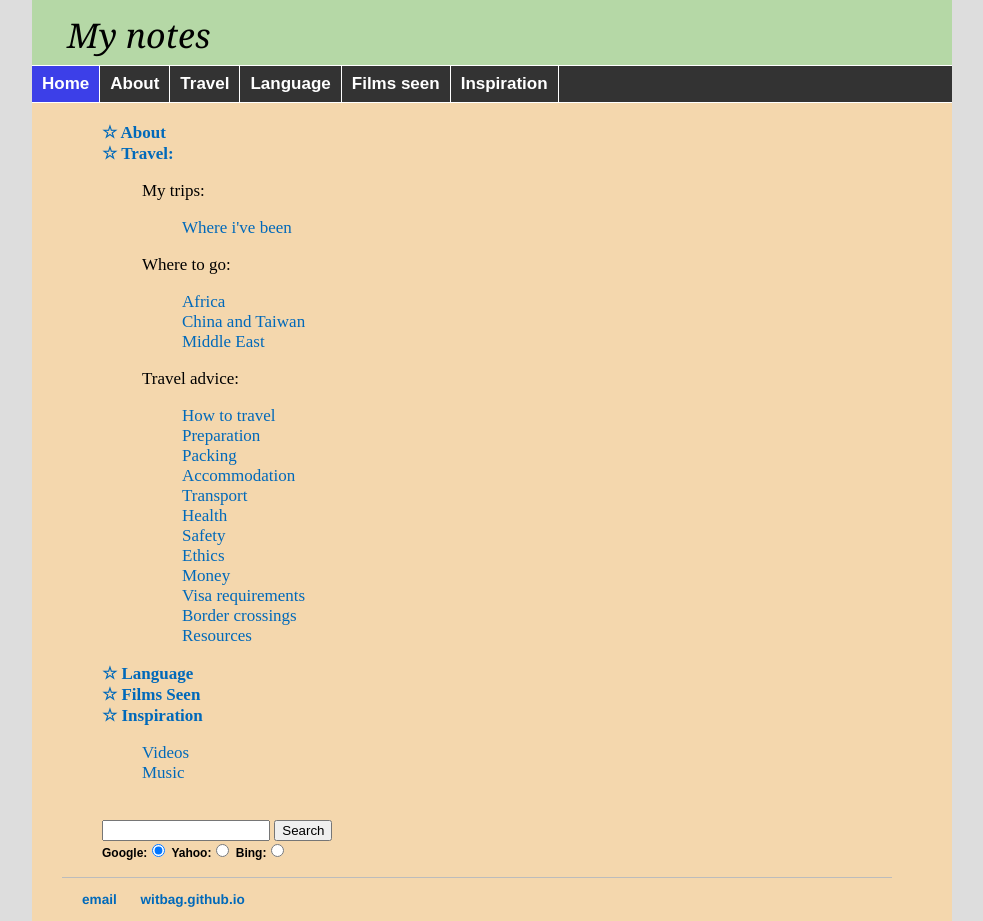
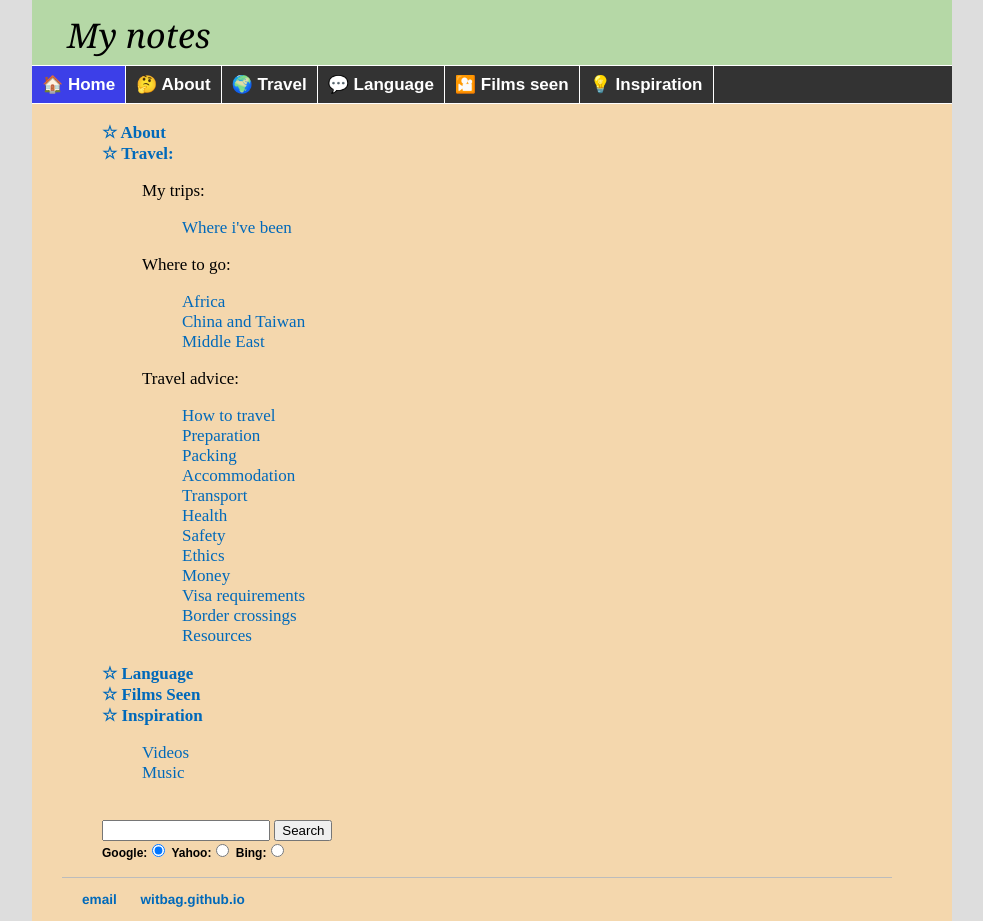
Before and after one commit to witbag/witbag.github.io, a Jekyll site: the page built from index.html, in a window 1280 px wide. Shown: the whole page, without its empty margins (148-1131 px from the left). Built offline with Jekyll 4.4.1, drawn with Linux system fonts in a browser that asks for light colours.

Commit message:
Update home.html

```diff
--- a/_layouts/home.html
+++ b/_layouts/home.html
@@ -3,12 +3,12 @@ layout: default
 ---
 
 <ul class="solidblockmenu">
-<li><a href="/" class="current">Home</a></li>
-<li><a href="/about">About</a></li>
-<li><a href="/travel">Travel</a></li>
-<li><a href="/lang">Language</a></li>
-<li><a href="/likes">Films seen</a></li>
-<li><a href="/inspiration">Inspiration</a></li>
+<li><a href="/" class="current">🏠 Home</a></li>
+<li><a href="/about">🤔 About</a></li>
+<li><a href="/travel">🌍 Travel</a></li>
+<li><a href="/lang">💬 Language</a></li>
+<li><a href="/likes">🎦 Films seen</a></li>
+<li><a href="/inspiration">💡 Inspiration</a></li>
 </ul>
 
 <div class="home">
```
